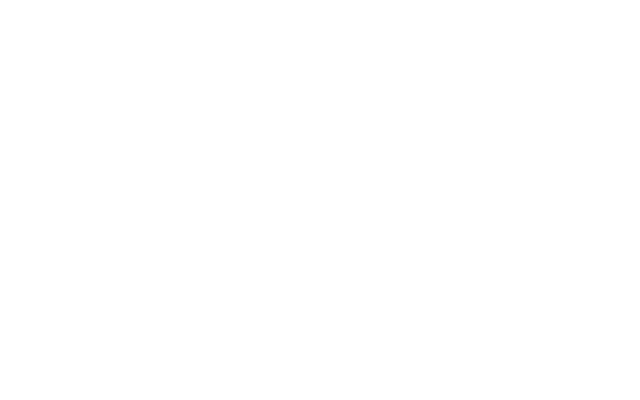
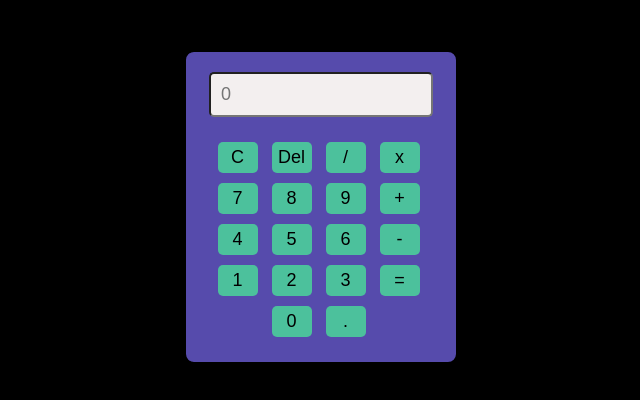
Before and after one commit to premkathayatpk/JavaScript-mini-projects, a plain HTML site: page calculator/index.html in a window 1280 px wide. Shown: the whole page, without its empty margins (319-959 px from the left). Drawn offline with Linux system fonts and the light colour scheme.

Commit message:
calculator

```diff
--- a/calculator/index.html
+++ b/calculator/index.html
@@ -1,11 +1,98 @@
 <!DOCTYPE html>
 <html lang="en">
-<head>
-  <meta charset="UTF-8">
-  <meta name="viewport" content="width=device-width, initial-scale=1.0">
-  <title>Calculator</title>
-</head>
-<body>
+  <head>
+    <meta charset="UTF-8" />
+    <meta name="viewport" content="width=device-width, initial-scale=1.0" />
+    <title>Calculator</title>
+    <style>
+      body{
+        background: black;
+      }
+      .container {
+        text-align: center;
+        max-width: 250px;
+        border: 2px solid black;
+        border-radius: 10px;
+        padding: 10px;
+        margin: 50px auto;
+        background: #564bac;
+      }
+      input {
+        width: 80%;
+        padding: 10px;
+        margin: 10px;
+        border-radius:5px ;
+        font-size: large;
+        background: #f3efef;
+      }
+      .btn-container {
+        width: 90%;
+        padding: 10px;
+      }
+      button {
+        padding: 5px;
+        width: 40px;
+        margin: 5px;
+        font-size: large;
+        background: rgb(76, 193, 156);
+        border: none;
+        border-radius: 5px;
+      }
+    </style>
+  </head>
+  <body>
+    <div class="container">
+      <input id="result" type="text" placeholder="0" readonly />
 
-</body>
+      <div class="btn-container">
+        <button id="btn" onClick="clean()">C</button>
+        <button id="btn" onClick="del()">Del</button>
+        <button id="btn" onClick="append('/')">/</button>
+        <button id="btn" onClick="append('x')">x</button>
+
+        <button id="btn" onClick="append('7')">7</button>
+        <button id="btn" onClick="append('8')">8</button>
+        <button id="btn" onClick="append('9')">9</button>
+        <button id="btn" onClick="append('+')">+</button>
+
+        <button id="btn" onClick="append('4')">4</button>
+        <button id="btn" onClick="append('5')">5</button>
+        <button id="btn" onClick="append('6')">6</button>
+        <button id="btn" onClick="append('-')">-</button>
+
+        <button id="btn" onClick="append('1')">1</button>
+        <button id="btn" onClick="append('2')">2</button>
+        <button id="btn" onClick="append('3')">3</button>
+        <button id="btn" onClick="calculate()">=</button>
+
+        <button id="btn" onClick="append('0')">0</button>
+        <button id="btn" onClick="append('.')">.</button>
+      </div>
+    </div>
+
+    <script>
+
+
+
+      function append(value){
+        document.getElementById('result').value+=value;
+      }
+
+      function calculate(){
+        try{
+        document.getElementById('result').value= eval(document.getElementById('result').value)
+      }
+      catch{
+        document.getElementById('result').value="Error";
+      }
+      }
+       function clean(){
+        document.getElementById("result").value=" ";
+      }
+      function del(){
+        let current=document.getElementById('result').value;
+        document.getElementById('result').value=current.slice(0,-1);
+      }
+    </script>
+  </body>
 </html>
```
